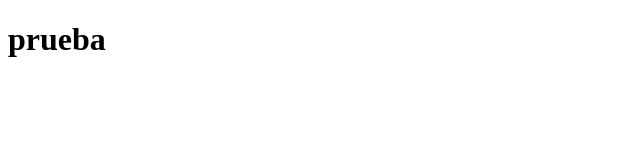
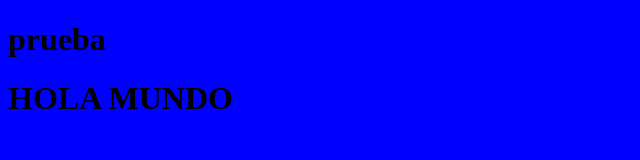
Before and after one commit to jeferson70/CURSOGIT, a plain HTML site: page index.html in a window 1280 px wide. Shown: the whole page, without its empty margins (0-640 px from the left). Drawn offline with Linux system fonts and the light colour scheme.

Commit message:
CSS modificado

```diff
--- /dev/null
+++ b/css/estilo.css
@@ -0,0 +1,4 @@
+body{
+    background-color: blue;
+
+}
--- a/index.html
+++ b/index.html
@@ -4,9 +4,12 @@
     <meta charset="UTF-8">
     <meta name="viewport" content="width=device-width, initial-scale=1.0">
     <title>Hola Mundo</title>
+    <link href="css/estilo.css" rel="stylesheet" type="text/css">
 </head>
 <body>
     <h1>prueba</h1>
+    <h1>HOLA MUNDO</h1>
+
 
 </body>
 </html>
```
Also changed, not shown: js/javascript.js (added).
